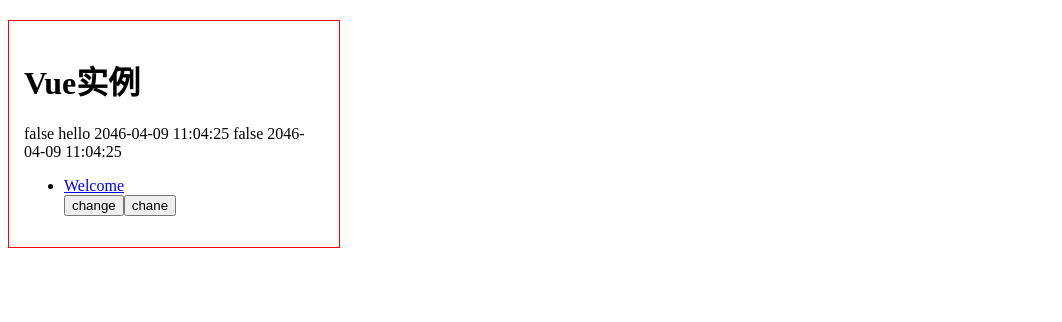
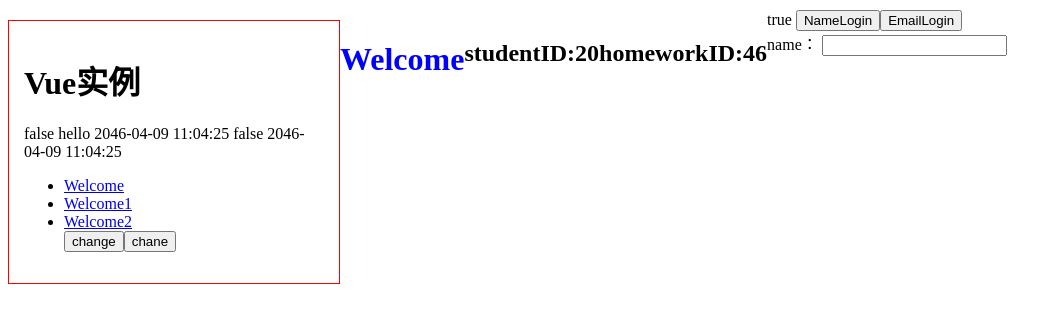
Before and after one commit to yygs-yyss/laboratory-reservation-system, a Vue app: page /#/example03/student/20/homework/46 in a window 1280 px wide. Before the commit this address led to /#/. Shown: the top 322 px of the page, without its empty margins (0-1062 px from the left). Built offline with nearby package versions, Linux system fonts and the light colour scheme.

Commit message:
2021.3.17

```diff
--- a/src/App.vue
+++ b/src/App.vue
@@ -2,14 +2,18 @@
   <div id="app">
     <sidebar id="sidebar" />
     <router-view id="router1" :key="$router.path" />
+  </div>
+  <div>
+    <login />
   </div>
 </template>
 
 <script lang="ts">
 import { defineComponent } from "vue";
 import sidebar from "@/views/Sidebar.vue";
+import login from "@/views/example03/Login.vue";
 export default defineComponent({
-  components: { sidebar }
+  components: { sidebar, login }
 });
 </script>
 
--- a/src/router/index.ts
+++ b/src/router/index.ts
@@ -4,6 +4,11 @@
   {
     path: "/example01",
     component: () => import("@/views/example01/Example01.vue")
+  },
+  {
+    props: true,
+    path: "/example03/student/:sid/homework/:hid",
+    component: () => import("@/views/example03/Example03.vue")
   }
 ];
 
--- a/src/views/Sidebar.vue
+++ b/src/views/Sidebar.vue
@@ -8,6 +8,16 @@
     {{ replaceDate(user.inserttime) }}
     <ul>
       <li><router-link to="/example01">Welcome</router-link></li>
+      <li>
+        <router-link to="/example03/student/24/homework/24">
+          Welcome1
+        </router-link>
+      </li>
+      <li>
+        <router-link to="/example03/student/20/homework/46">
+          Welcome2
+        </router-link>
+      </li>
       <button @click="change">change</button>
       <button @click="chane">chane</button>
     </ul>
@@ -52,7 +62,7 @@
     }
   },
   watch: {
-    isshow(newValue, oldValue) {
+    isshow(newValue) {
       alert(newValue);
     }
   }
--- /dev/null
+++ b/src/views/example03/EmailLogin.vue
@@ -0,0 +1,6 @@
+<template>
+  <div>
+    email:
+    <input type="text" />
+  </div>
+</template>
--- /dev/null
+++ b/src/views/example03/Example03.vue
@@ -0,0 +1,22 @@
+<template>
+  <h1>Welcome</h1>
+  <h2>studentID:{{ sid }}</h2>
+  <h2>homeworkID:{{ hid }}</h2>
+</template>
+<script lang="ts">
+import { defineComponent } from "vue";
+
+export default defineComponent({
+  props: ["sid", "hid"],
+  created() {
+    console.log(this.$route.params.sid);
+    console.log(this.$route.params.hid);
+  }
+});
+</script>
+
+<style scoped>
+h1 {
+  color: blue;
+}
+</style>
--- /dev/null
+++ b/src/views/example03/Login.vue
@@ -0,0 +1,29 @@
+<template>
+  <div>
+    {{ login }}
+    <button @click="change">NameLogin</button>
+    <button @click="change">EmailLogin</button>
+    <keep-alive>
+      <NameLogin v-if="login" />
+    </keep-alive>
+    <keep-alive>
+      <EmailLogin v-if="!login" />
+    </keep-alive>
+  </div>
+</template>
+<script lang="ts">
+import { defineComponent } from "vue";
+import NameLogin from "@/views/example03/NameLogin.vue";
+import EmailLogin from "@/views/example03/EmailLogin.vue";
+export default defineComponent({
+  components: { NameLogin, EmailLogin },
+  data: () => ({
+    login: true
+  }),
+  methods: {
+    change() {
+      this.login = !this.login;
+    }
+  }
+});
+</script>
--- /dev/null
+++ b/src/views/example03/NameLogin.vue
@@ -0,0 +1,6 @@
+<template>
+  <div>
+    name：
+    <input type="text" />
+  </div>
+</template>
```
Also changed, not shown: src/views/example03/interface.vue (added, +28 -0 lines).
